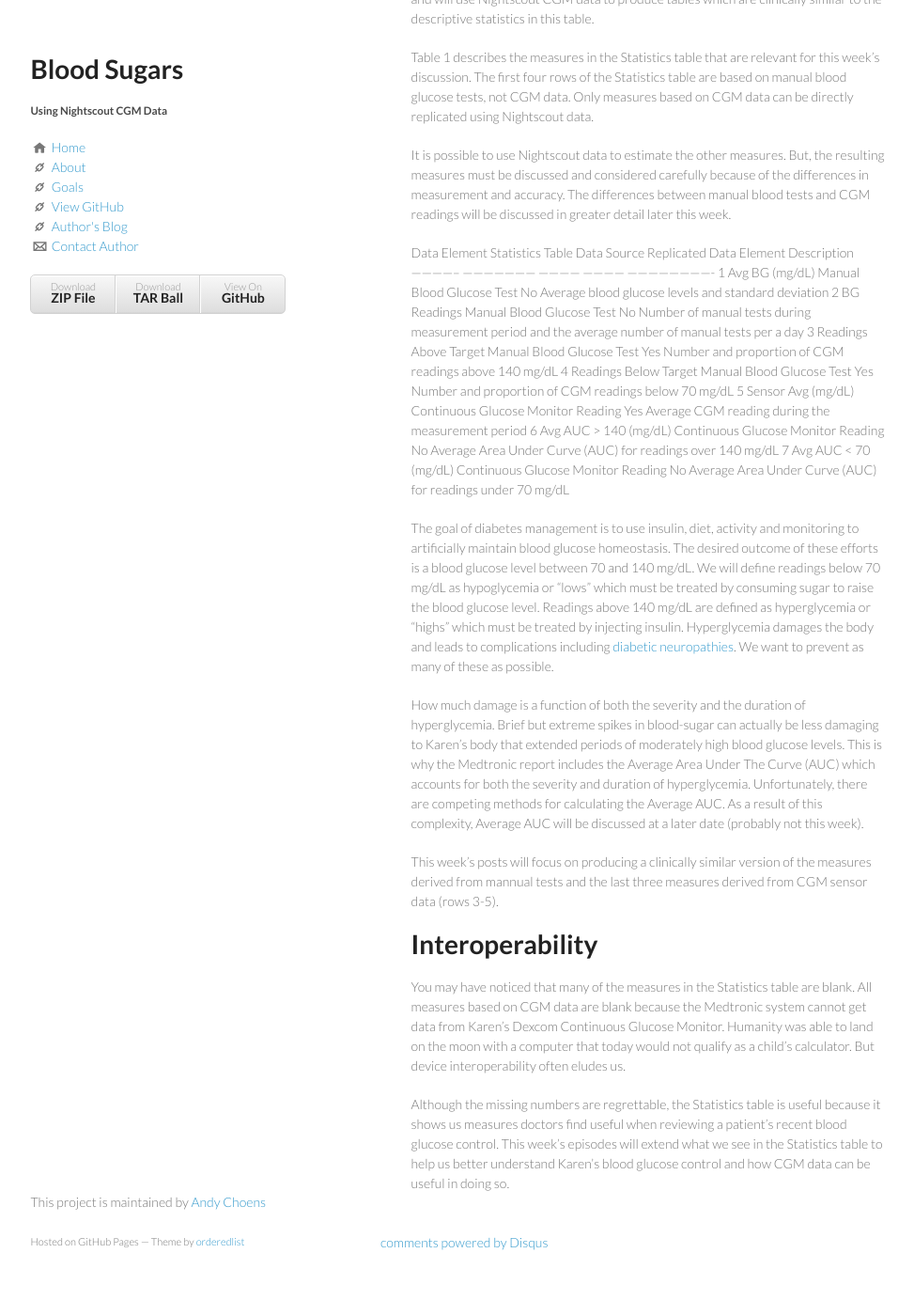
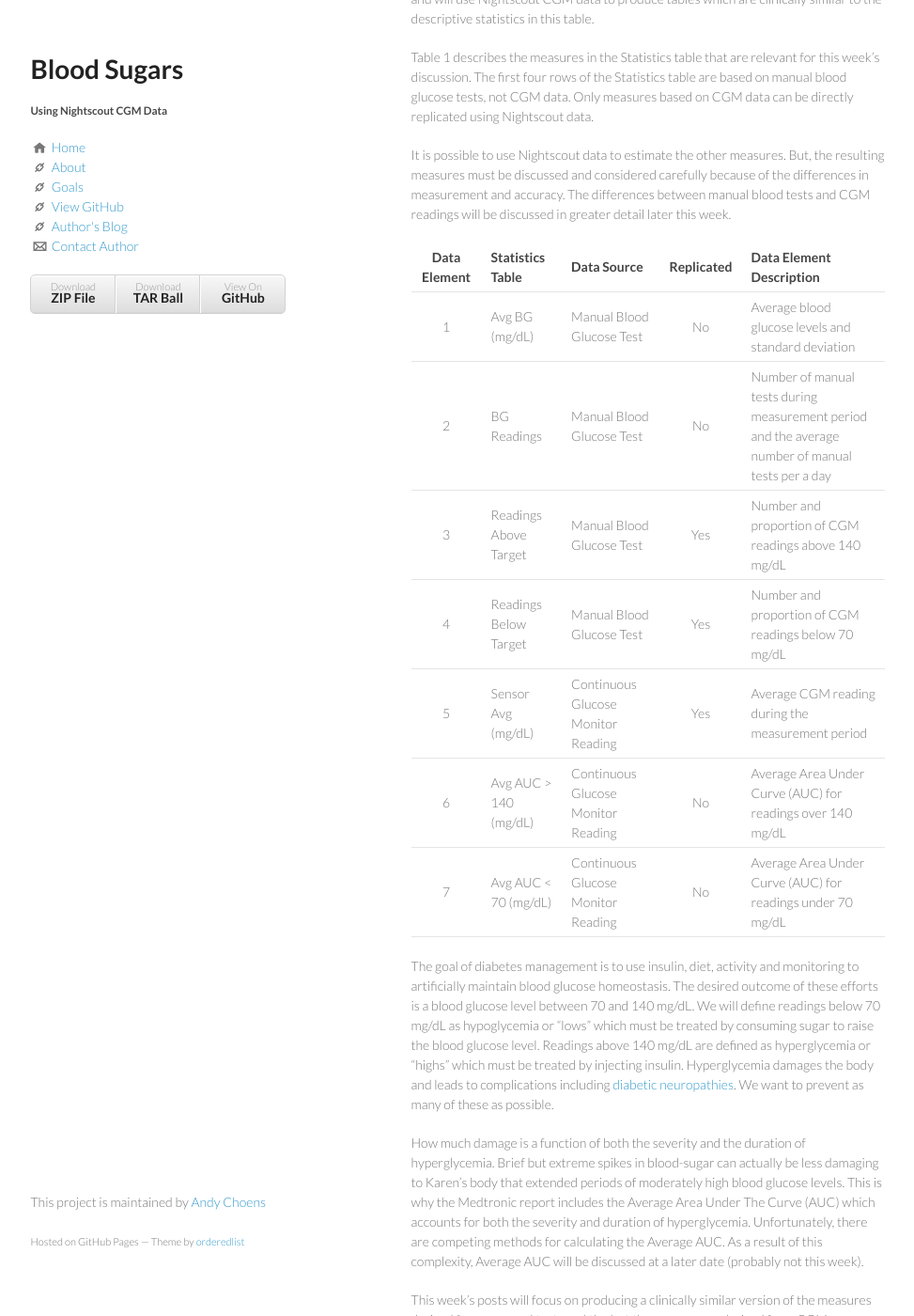
Before and after one commit to Choens/blood-sugars, a Jekyll site: the page built from _posts/2015-08-19-basic-statistics-into.md, in a window 1280 px wide and 1400 px high, scrolled down 1277 px. Shown: the whole window at 94% size, without its empty margins (142-1115 px from the left). Built offline with Jekyll 4.4.1, drawn with Linux system fonts in a browser that asks for light colours; comment, search, counter and statistics services are not loaded.

```diff
--- a/_posts/2015-08-19-basic-statistics-into.md
+++ b/_posts/2015-08-19-basic-statistics-into.md
@@ -59,15 +59,15 @@ carefully because of the differences in measurement and accuracy. The
 differences between manual blood tests and CGM readings will be
 discussed in greater detail later this week.
 
- Data Element    Statistics Table        Data Source                           Replicated    Data Element Description
---------------   ---------------------   ------------                         ------------   -------------------------
- 1               Avg BG (mg/dL)          Manual Blood Glucose Test            No             Average blood glucose levels and standard deviation
- 2               BG Readings             Manual Blood Glucose Test            No             Number of manual tests during measurement period and the average number of manual tests per a day
- 3               Readings Above Target   Manual Blood Glucose Test            Yes            Number and proportion of CGM readings above 140 mg/dL
- 4               Readings Below Target   Manual Blood Glucose Test            Yes            Number and proportion of CGM readings below 70 mg/dL
- 5               Sensor Avg (mg/dL)      Continuous Glucose Monitor Reading   Yes            Average CGM reading during the measurement period
- 6               Avg AUC > 140 (mg/dL)   Continuous Glucose Monitor Reading   No             Average Area Under Curve (AUC) for readings over 140 mg/dL
- 7               Avg AUC < 70 (mg/dL)    Continuous Glucose Monitor Reading   No             Average Area Under Curve (AUC) for readings under 70 mg/dL
+Data Element|Statistics Table     |Data Source                       | Replicated|Data Element Description
+:----------:|:--------------------|:---------------------------------|:---------:|:------------------------------------------------------------------------------------------------
+1           |Avg BG (mg/dL)       |Manual Blood Glucose Test         |No         |Average blood glucose levels and standard deviation
+2           |BG Readings          |Manual Blood Glucose Test         |No         |Number of manual tests during measurement period and the average number of manual tests per a day
+3           |Readings Above Target|Manual Blood Glucose Test         |Yes        |Number and proportion of CGM readings above 140 mg/dL
+4           |Readings Below Target|Manual Blood Glucose Test         |Yes        |Number and proportion of CGM readings below 70 mg/dL
+5           |Sensor Avg (mg/dL)   |Continuous Glucose Monitor Reading|Yes        |Average CGM reading during the measurement period
+6           |Avg AUC > 140 (mg/dL)|Continuous Glucose Monitor Reading|No         |Average Area Under Curve (AUC) for readings over 140 mg/dL
+7           |Avg AUC < 70 (mg/dL) |Continuous Glucose Monitor Reading|No         |Average Area Under Curve (AUC) for readings under 70 mg/dL
 
 The goal of diabetes management is to use insulin, diet, activity and
 monitoring to artificially maintain blood glucose homeostasis. The
```
